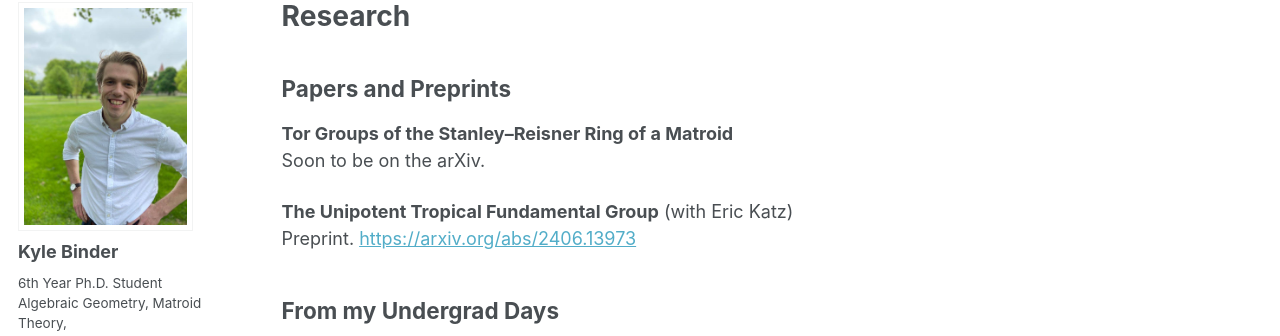
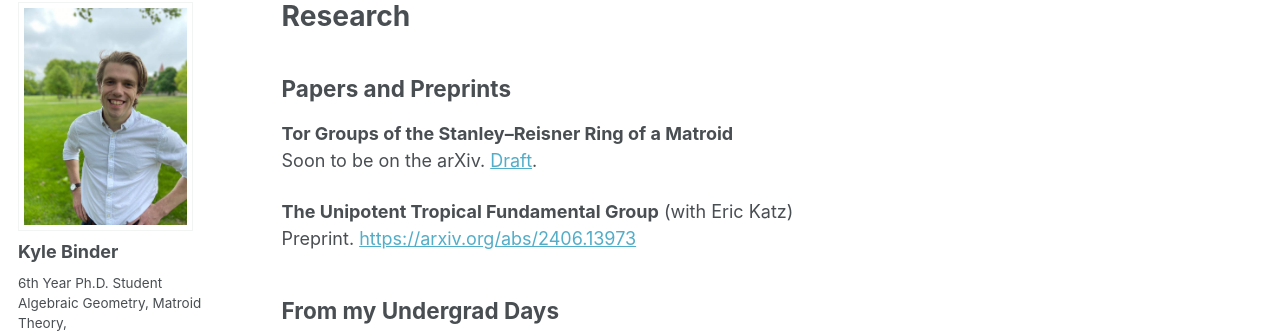
Before and after one commit to bindercommakyle/bindercommakyle.github.io, a Jekyll site: the page built from _pages/research.md, in a window 1280 px wide and 944 px high. Shown: the part 104-440 px from the top of the window. Built offline with Jekyll 4.4.1, drawn with Linux system fonts in a browser that asks for light colours.

Commit message:
Update research.md

```diff
--- a/_pages/research.md
+++ b/_pages/research.md
@@ -7,7 +7,7 @@ author_profile: true
 
 ## Papers and Preprints
 **Tor Groups of the Stanley--Reisner Ring of a Matroid** <br>
-Soon to be on the arXiv.
+Soon to be on the arXiv. [Draft](https://bindercommakyle.github.io/files/torGroupsPrePrePrint.pdf).
 
 **The Unipotent Tropical Fundamental Group** (with Eric Katz) <br>
 Preprint. [https://arxiv.org/abs/2406.13973](https://arxiv.org/abs/2406.13973)
```
